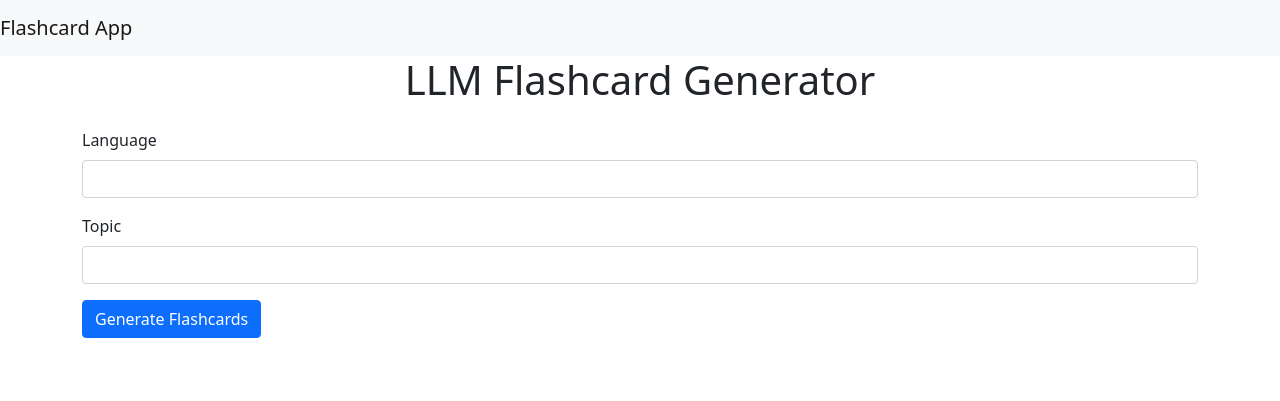
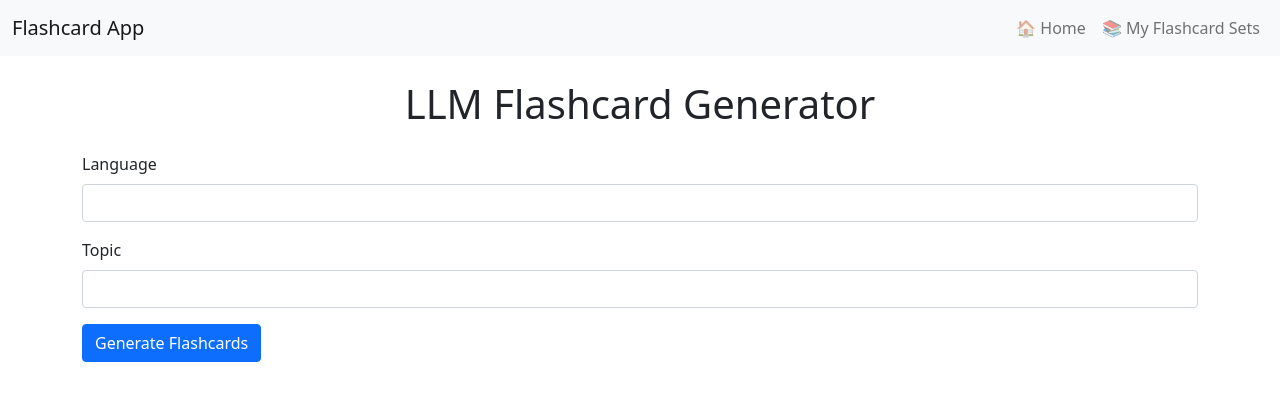
Before and after one commit to VimBasvi/python_version, a Flask app: page / in a window 1280 px wide. Shown: the top 401 px of the page. Run offline with Flask 3, Linux system fonts and the light colour scheme.

Commit message:
mod app.py, layout and my_flashcard

```diff
--- a/app.py
+++ b/app.py
@@ -72,11 +72,13 @@ def start_practice():
     return redirect(url_for('practice'))
 
 
-@app.route('/practice')
-def practice():
+@app.route('/practice/<language>/<topic>')
+def practice(language, topic):
     user_id = 'demo_user'  # In real app, get this from session or auth
     cards_ref = db.collection('users').document(user_id).collection('practice_cards')
-    docs = cards_ref.stream()
+
+    # get only cards that match the language and topic
+    docs = cards_ref.where('language', '==', language).where('topic', '==', topic).stream()
 
     flashcards = []
     for doc in docs:
@@ -123,6 +125,21 @@ def update_progress():
     return jsonify({"message": "Progress updated"}), 200
 
 
+@app.route('/my-flashcards')
+def my_flashcards():
+    user_id = 'demo_user' # In real app, get this from session or auth
+    cards_ref = db.collection('users').document(user_id).collection('practice_cards')
+    docs = cards_ref.stream()
+
+    sets = set()
+    for doc in docs:
+        data = doc.to_dict()
+        sets.add((data['language'], data['topic']))
+
+    flashcard_sets = [{'language': lang, 'topic': topic} for lang, topic in sets]
+    return render_template('my_flashcards.html', flashcard_sets=flashcard_sets)
+
+
 
 # Run the Flask App
 if __name__ == "__main__":
--- a/templates/layout.html
+++ b/templates/layout.html
@@ -9,10 +9,28 @@
 </head>
 <body>
     <nav class="navbar navbar-expand-lg navbar-light bg-light">
-        <a class="navbar-brand" href="#">Flashcard App</a>
+        <div class="container-fluid">
+            <a class="navbar-brand" href="#">Flashcard App</a>
+            <button class="navbar-toggler" type="button" data-bs-toggle="collapse" data-bs-target="#navbarNav"
+                aria-controls="navbarNav" aria-expanded="false" aria-label="Toggle navigation">
+                <span class="navbar-toggler-icon"></span>
+            </button>
+
+            <div class="collapse navbar-collapse" id="navbarNav">
+                <ul class="navbar-nav ms-auto">
+                    <li class="nav-item">
+                        <a class="nav-link" href="{{ url_for('index') }}">🏠 Home</a>
+                    </li>
+                    <li class="nav-item">
+                        <a class="nav-link" href="{{ url_for('my_flashcards') }}">📚 My Flashcard Sets</a>
+                    </li>
+                    <!-- You can add more links here -->
+                </ul>
+            </div>
+        </div>
     </nav>
 
-    <div class="container">
+    <div class="container mt-4">
         {% block content %}{% endblock %}
     </div>
 
```
Also changed, not shown: templates/my_flashcards.html (added, +22 -0 lines).
